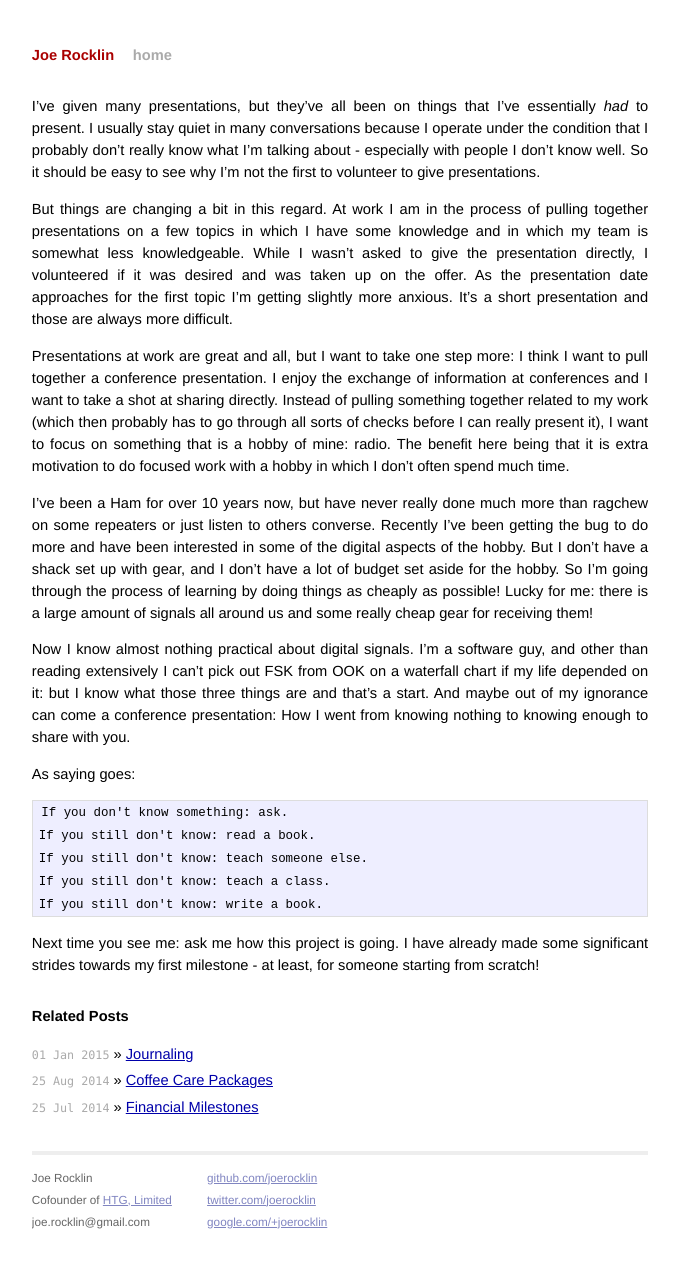
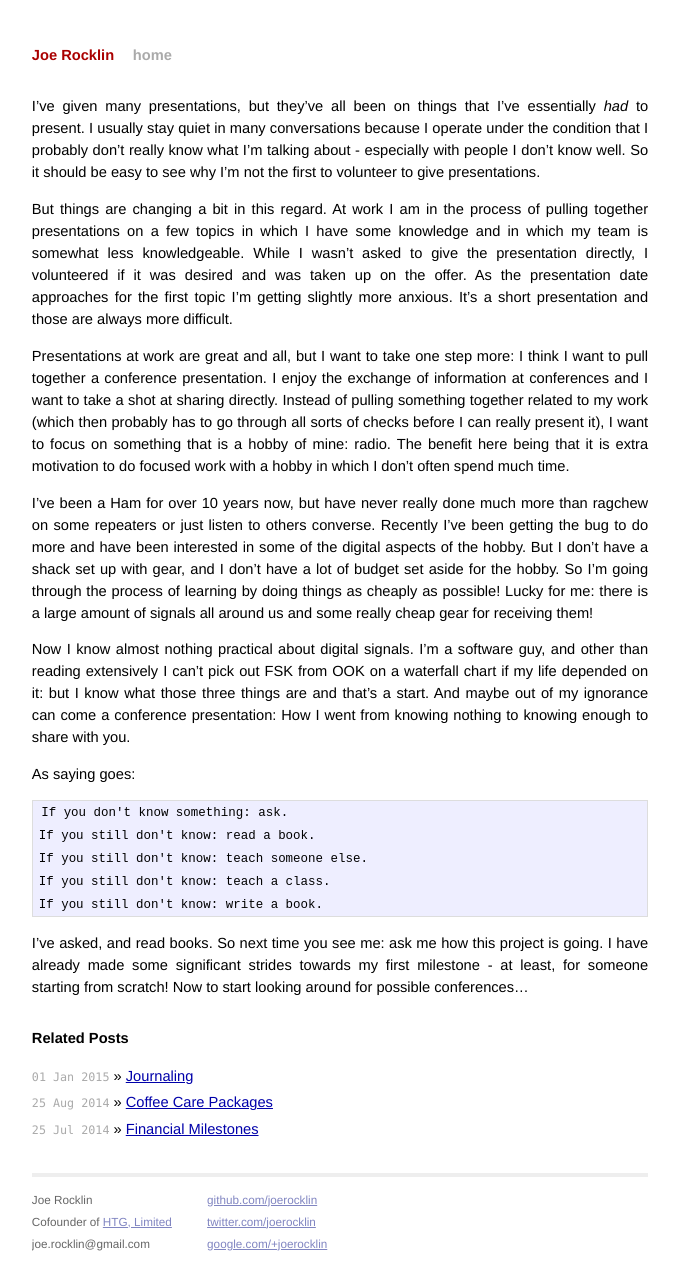
Before and after one commit to joerocklin/joerocklin.github.io, a Jekyll site: the page built from _posts/2015/2015-01-10-me-do-a-conference-presenation.markdown, in a window 1280 px wide. Shown: the whole page, without its empty margins (300-979 px from the left). Built offline with Jekyll 4.4.1, drawn with Linux system fonts in a browser that asks for light colours; before the commit the page ends 1245 px from its top, so only the background shows below that.

Commit message:
minor addition to conference post

```diff
--- a/_posts/2015/2015-01-10-me-do-a-conference-presenation.markdown
+++ b/_posts/2015/2015-01-10-me-do-a-conference-presenation.markdown
@@ -22,4 +22,4 @@ As saying goes:
     If you still don't know: teach a class.
     If you still don't know: write a book.
 
-Next time you see me: ask me how this project is going. I have already made some significant strides towards my first milestone - at least, for someone starting from scratch!
+I've asked, and read books. So next time you see me: ask me how this project is going. I have already made some significant strides towards my first milestone - at least, for someone starting from scratch! Now to start looking around for possible conferences...
```
